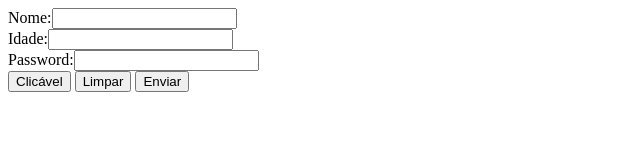
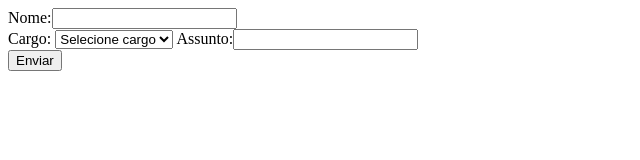
Before and after one commit to Miropeixoto61/teste, a plain HTML site: page BootCamp/index2.html in a window 1280 px wide. Shown: the whole page, without its empty margins (0-640 px from the left). Drawn offline with Linux system fonts and the light colour scheme.

Commit message:
commit com mudnca de pasta

```diff
--- a/BootCamp/indexbutton.html
+++ b/BootCamp/index2.html
@@ -6,7 +6,7 @@
     <title>Formulario de cadastro</title>
 </head>
 <body>
-    <form onsubmit="" method="get">
+  <!--  <form onsubmit="" method="get">
         <label for="">Nome:</label><input type="text" name="name"> <br>
         <label for="">Idade:</label><input type="text" name="idade"> <br>
         <label for="">Password:</label><input type="text" name="password"> <br>
@@ -14,8 +14,22 @@
         <button type="button" onclick="alert('cliquei aqui')">Clicável</button>
         <button type="reset" onclick="alert('cliquei aqui')">Limpar</button>
         <button type="submit">Enviar</button>
+    </form> -->
+    <form onsubmit="" action="">
+        <label for="">Nome:</label><input type="text" name="name"> <br>
+        <label for="">Cargo:</label>
+        <select name="role" id="">
+            <option value="">Selecione cargo</option>
+            <option value="gerente">Gerente</option>
+            <option value="diretor">Diretor</option>
+            <option value="presidente">Presidente</option>
+
+        </select>
+
+        <label for="">Assunto:</label><input type="text" name="subject"> <br>
+        <button type="submit">Enviar</button>
+
     </form>
-
 
 </body>
 </html>
```
Also changed, not shown: BootCamp/Pasta1/about.html (renamed from BootCamp/about.html), BootCamp/Pasta1/index1.html (renamed from BootCamp/index1.html), BootCamp/Pasta1/indexcheck.html (renamed from BootCamp/indexcheck.html), BootCamp/Pasta1/indexform.html (renamed from BootCamp/indexform.html), BootCamp/Pasta1/input.html (renamed from BootCamp/input.html), BootCamp/index.html (added).
